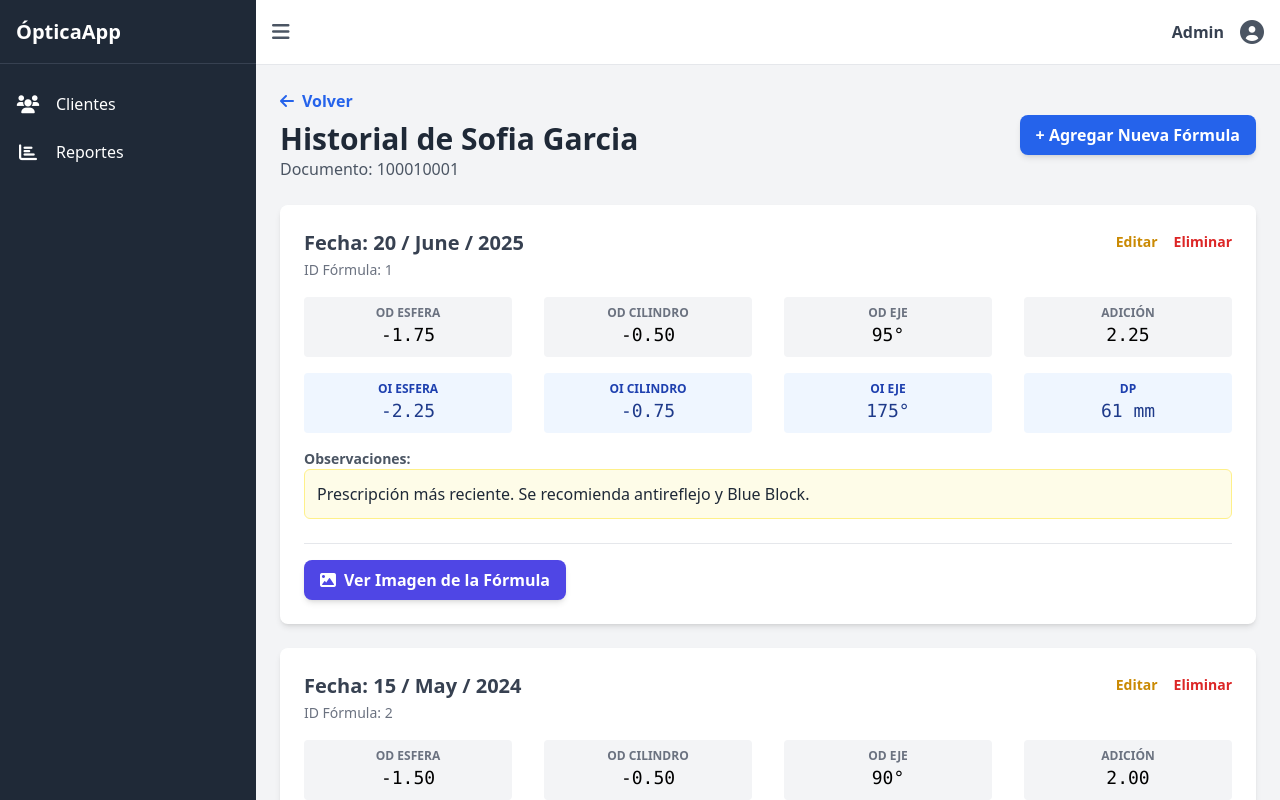
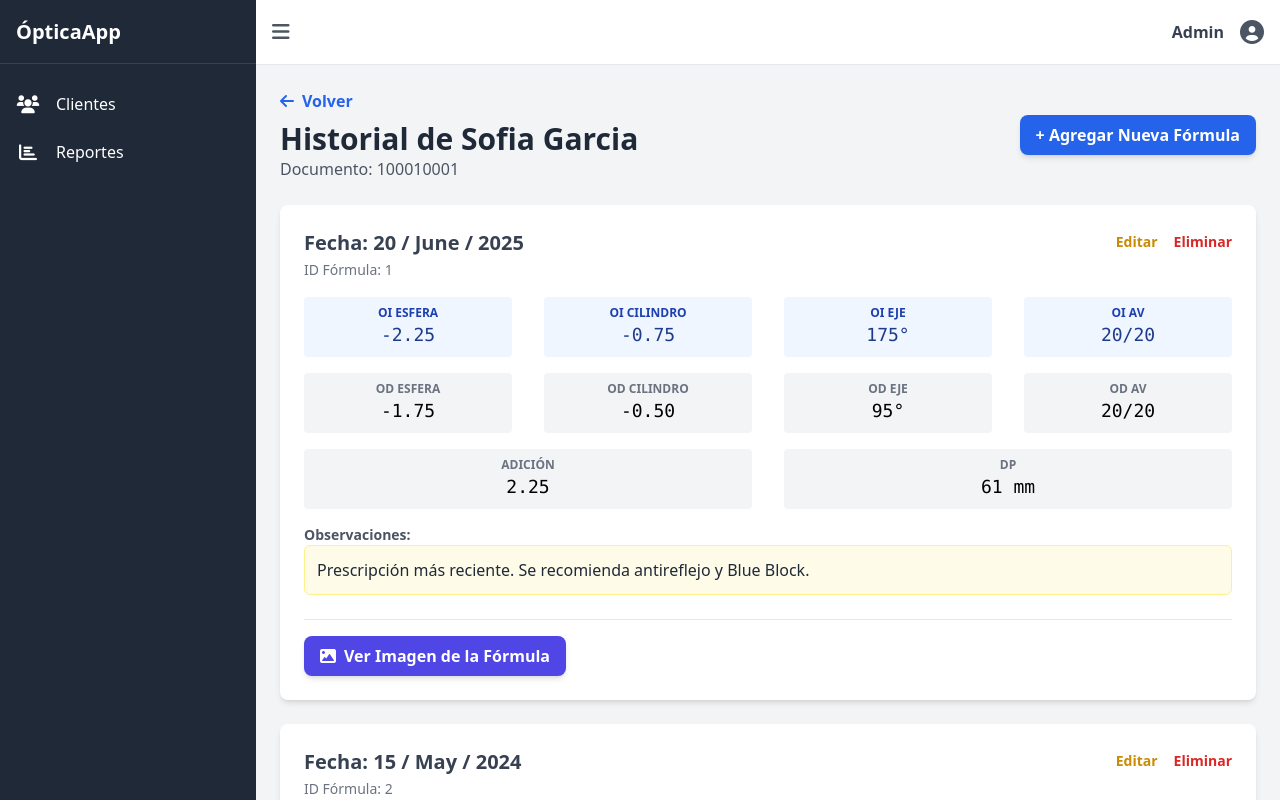
Before and after one commit to ckcristock/portafolio2025, an Angular app: page /prescriptions/1 in a window 1280 px wide. Built offline with nearby package versions, Linux system fonts and the light colour scheme.

Commit message:
valores reales de la formula agregados

```diff
--- a/src/app/components/prescription-list/prescription-list.component.html
+++ b/src/app/components/prescription-list/prescription-list.component.html
@@ -53,7 +53,30 @@
           </button>
         </div>
       </div>
-      <div class="grid grid-cols-2 sm:grid-cols-4 gap-x-8 gap-y-4 mb-4">
+      <!-- Tarjeta de datos actualizada con Agudeza Visual -->
+      <div class="grid grid-cols-2 md:grid-cols-4 gap-x-8 gap-y-4 mb-4">
+        <!-- Ojo Izquierdo -->
+        <div class="text-center p-2 bg-blue-50 rounded">
+          <div class="text-xs font-bold text-blue-800">OI ESFERA</div>
+          <div class="text-lg font-mono text-blue-900">
+            {{ p.oi_esfera | number : "1.2-2" }}
+          </div>
+        </div>
+        <div class="text-center p-2 bg-blue-50 rounded">
+          <div class="text-xs font-bold text-blue-800">OI CILINDRO</div>
+          <div class="text-lg font-mono text-blue-900">
+            {{ p.oi_cilindro | number : "1.2-2" }}
+          </div>
+        </div>
+        <div class="text-center p-2 bg-blue-50 rounded">
+          <div class="text-xs font-bold text-blue-800">OI EJE</div>
+          <div class="text-lg font-mono text-blue-900">{{ p.oi_eje }}°</div>
+        </div>
+        <div class="text-center p-2 bg-blue-50 rounded">
+          <div class="text-xs font-bold text-blue-800">OI AV</div>
+          <div class="text-lg font-mono text-blue-900">{{ p.oi_av }}</div>
+        </div>
+        <!-- Ojo Derecho -->
         <div class="text-center p-2 bg-gray-100 rounded">
           <div class="text-xs font-bold text-gray-500">OD ESFERA</div>
           <div class="text-lg font-mono">
@@ -71,32 +94,24 @@
           <div class="text-lg font-mono">{{ p.od_eje }}°</div>
         </div>
         <div class="text-center p-2 bg-gray-100 rounded">
+          <div class="text-xs font-bold text-gray-500">OD AV</div>
+          <div class="text-lg font-mono">{{ p.od_av }}</div>
+        </div>
+      </div>
+      <!-- Valores Adicionales -->
+      <div class="flex space-x-8 mt-4">
+        <div class="text-center p-2 bg-gray-100 rounded flex-1">
           <div class="text-xs font-bold text-gray-500">ADICIÓN</div>
           <div class="text-lg font-mono">
             {{ p.adicion | number : "1.2-2" }}
           </div>
         </div>
-        <div class="text-center p-2 bg-blue-50 rounded">
-          <div class="text-xs font-bold text-blue-800">OI ESFERA</div>
-          <div class="text-lg font-mono text-blue-900">
-            {{ p.oi_esfera | number : "1.2-2" }}
-          </div>
-        </div>
-        <div class="text-center p-2 bg-blue-50 rounded">
-          <div class="text-xs font-bold text-blue-800">OI CILINDRO</div>
-          <div class="text-lg font-mono text-blue-900">
-            {{ p.oi_cilindro | number : "1.2-2" }}
-          </div>
-        </div>
-        <div class="text-center p-2 bg-blue-50 rounded">
-          <div class="text-xs font-bold text-blue-800">OI EJE</div>
-          <div class="text-lg font-mono text-blue-900">{{ p.oi_eje }}°</div>
-        </div>
-        <div class="text-center p-2 bg-blue-50 rounded">
-          <div class="text-xs font-bold text-blue-800">DP</div>
-          <div class="text-lg font-mono text-blue-900">{{ p.dp }} mm</div>
+        <div class="text-center p-2 bg-gray-100 rounded flex-1">
+          <div class="text-xs font-bold text-gray-500">DP</div>
+          <div class="text-lg font-mono">{{ p.dp }} mm</div>
         </div>
       </div>
+
       <div *ngIf="p.observaciones" class="mt-4">
         <h4 class="font-semibold text-sm text-gray-600">Observaciones:</h4>
         <p
@@ -124,7 +139,7 @@
   </ng-template>
 </div>
 
-<!-- FORMULARIO MODAL PARA AGREGAR/EDITAR FÓRMULA -->
+<!-- FORMULARIO MODAL PARA AGREGAR/EDITAR FÓRMULA (ACTUALIZADO) -->
 <div
   *ngIf="showForm"
   class="fixed inset-0 bg-black bg-opacity-60 flex items-center justify-center z-50 p-4"
@@ -136,14 +151,12 @@
       {{ isEditing ? "Editar Fórmula Optométrica" : "Agregar Nueva Fórmula" }}
     </h3>
     <form (ngSubmit)="savePrescription()" #prescriptionForm="ngForm">
-      <!-- Sección de Datos Generales -->
       <fieldset class="mb-6">
         <div class="grid grid-cols-1 md:grid-cols-2 gap-4">
           <div>
             <label class="block text-sm font-medium text-gray-700"
               >Fecha de la Fórmula</label
-            >
-            <input
+            ><input
               type="date"
               [(ngModel)]="currentPrescription.fecha"
               name="fecha"
@@ -152,11 +165,9 @@
             />
           </div>
           <div>
-            <!-- AÑADIDO: Campo para subir la imagen -->
             <label class="block text-sm font-medium text-gray-700"
               >Subir Imagen de la Fórmula</label
-            >
-            <input
+            ><input
               type="file"
               (change)="onFileSelected($event)"
               accept="image/*"
@@ -166,9 +177,9 @@
         </div>
       </fieldset>
 
-      <!-- Sección de Graduación -->
+      <!-- Sección de Graduación Reordenada -->
       <div class="grid grid-cols-1 md:grid-cols-2 gap-x-8">
-        <!-- Columna Ojo Izquierdo -->
+        <!-- Columna Ojo Izquierdo (A LA IZQUIERDA) -->
         <fieldset class="border rounded-md p-4">
           <legend class="text-lg font-semibold text-blue-800 px-2">
             Ojo Izquierdo (OI)
@@ -177,8 +188,7 @@
             <div>
               <label class="block text-sm font-medium text-gray-700"
                 >Esfera</label
-              >
-              <input
+              ><input
                 type="number"
                 step="0.01"
                 [(ngModel)]="currentPrescription.oi_esfera"
@@ -190,8 +200,7 @@
             <div>
               <label class="block text-sm font-medium text-gray-700"
                 >Cilindro</label
-              >
-              <input
+              ><input
                 type="number"
                 step="0.01"
                 [(ngModel)]="currentPrescription.oi_cilindro"
@@ -201,8 +210,8 @@
               />
             </div>
             <div>
-              <label class="block text-sm font-medium text-gray-700">Eje</label>
-              <input
+              <label class="block text-sm font-medium text-gray-700">Eje</label
+              ><input
                 type="number"
                 [(ngModel)]="currentPrescription.oi_eje"
                 name="oi_eje"
@@ -210,9 +219,21 @@
                 class="mt-1 p-2 border rounded-md w-full"
               />
             </div>
+            <div>
+              <label class="block text-sm font-medium text-gray-700"
+                >Agudeza Visual (AV)</label
+              ><input
+                type="text"
+                [(ngModel)]="currentPrescription.oi_av"
+                name="oi_av"
+                placeholder="Ej: 20/20"
+                required
+                class="mt-1 p-2 border rounded-md w-full"
+              />
+            </div>
           </div>
         </fieldset>
-        <!-- Columna Ojo Derecho -->
+        <!-- Columna Ojo Derecho (A LA DERECHA) -->
         <fieldset class="border rounded-md p-4">
           <legend class="text-lg font-semibold text-gray-800 px-2">
             Ojo Derecho (OD)
@@ -221,8 +242,7 @@
             <div>
               <label class="block text-sm font-medium text-gray-700"
                 >Esfera</label
-              >
-              <input
+              ><input
                 type="number"
                 step="0.01"
                 [(ngModel)]="currentPrescription.od_esfera"
@@ -234,8 +254,7 @@
             <div>
               <label class="block text-sm font-medium text-gray-700"
                 >Cilindro</label
-              >
-              <input
+              ><input
                 type="number"
                 step="0.01"
                 [(ngModel)]="currentPrescription.od_cilindro"
@@ -245,11 +264,23 @@
               />
             </div>
             <div>
-              <label class="block text-sm font-medium text-gray-700">Eje</label>
-              <input
+              <label class="block text-sm font-medium text-gray-700">Eje</label
+              ><input
                 type="number"
                 [(ngModel)]="currentPrescription.od_eje"
                 name="od_eje"
+                required
+                class="mt-1 p-2 border rounded-md w-full"
+              />
+            </div>
+            <div>
+              <label class="block text-sm font-medium text-gray-700"
+                >Agudeza Visual (AV)</label
+              ><input
+                type="text"
+                [(ngModel)]="currentPrescription.od_av"
+                name="od_av"
+                placeholder="Ej: 20/20"
                 required
                 class="mt-1 p-2 border rounded-md w-full"
               />
@@ -258,7 +289,6 @@
         </fieldset>
       </div>
 
-      <!-- Sección Adicional -->
       <fieldset class="border rounded-md p-4 mt-6">
         <legend class="text-lg font-semibold text-gray-800 px-2">
           Valores Adicionales
@@ -267,8 +297,7 @@
           <div>
             <label class="block text-sm font-medium text-gray-700"
               >Adición</label
-            >
-            <input
+            ><input
               type="number"
               step="0.01"
               [(ngModel)]="currentPrescription.adicion"
@@ -280,8 +309,7 @@
           <div>
             <label class="block text-sm font-medium text-gray-700"
               >Distancia Pupilar (DP)</label
-            >
-            <input
+            ><input
               type="number"
               step="0.1"
               [(ngModel)]="currentPrescription.dp"
@@ -292,13 +320,10 @@
           </div>
         </div>
       </fieldset>
-
-      <!-- Observaciones -->
       <div class="mt-6">
         <label class="block text-sm font-medium text-gray-700"
           >Observaciones</label
-        >
-        <textarea
+        ><textarea
           [(ngModel)]="currentPrescription.observaciones"
           name="observaciones"
           class="mt-1 p-2 border rounded-md w-full"
@@ -312,9 +337,8 @@
           (click)="closeForm()"
           class="bg-gray-300 hover:bg-gray-400 text-gray-800 font-bold py-2 px-4 rounded-lg mr-2"
         >
-          Cancelar
-        </button>
-        <button
+          Cancelar</button
+        ><button
           type="submit"
           [disabled]="!prescriptionForm.form.valid"
           class="bg-green-500 hover:bg-green-600 text-white font-bold py-2 px-4 rounded-lg disabled:opacity-50"
@@ -326,7 +350,6 @@
   </div>
 </div>
 
-<!-- Modal para ver imagen (sin cambios) -->
 <div
   *ngIf="selectedImageUrl"
   (click)="closeImageModal()"
--- a/src/app/components/prescription-list/prescription-list.component.ts
+++ b/src/app/components/prescription-list/prescription-list.component.ts
@@ -25,8 +25,6 @@ export class PrescriptionListComponent implements OnInit {
   showForm = false;
   isEditing = false;
   currentPrescription!: Omit<Prescription, 'id_formula'> | Prescription;
-
-  // AÑADIDO: Propiedad para guardar el archivo de imagen seleccionado
   selectedFile: File | null = null;
 
   constructor(
@@ -58,7 +56,6 @@ export class PrescriptionListComponent implements OnInit {
     );
   }
 
-  // AÑADIDO: Método para capturar el archivo del input
   onFileSelected(event: any): void {
     const file: File = event.target.files[0];
     if (file) {
@@ -67,13 +64,8 @@ export class PrescriptionListComponent implements OnInit {
   }
 
   savePrescription(): void {
-    // Aquí es donde en un futuro enviarías el this.selectedFile a tu backend.
-    // El backend lo subiría a Azure, y te devolvería la URL.
-    // Luego, asignarías esa URL a this.currentPrescription.imageUrl
-    // antes de llamar al servicio de guardar.
     console.log('Archivo seleccionado:', this.selectedFile);
 
-    // Como estamos simulando, si hay un archivo, le pondremos una URL de placeholder.
     if (this.selectedFile) {
       this.currentPrescription.imageUrl =
         'https://i.postimg.cc/J4v1h6V7/eyeglass-prescription-example.png';
@@ -98,9 +90,30 @@ export class PrescriptionListComponent implements OnInit {
     }
   }
 
+  getInitialPrescriptionForm(): Omit<
+    Prescription,
+    'id_formula' | 'id_cliente'
+  > {
+    return {
+      fecha: formatDate(new Date(), 'yyyy-MM-dd', 'en'),
+      od_esfera: 0,
+      od_cilindro: 0,
+      od_eje: 0,
+      od_av: '20/20',
+      oi_esfera: 0,
+      oi_cilindro: 0,
+      oi_eje: 0,
+      oi_av: '20/20',
+      dp: 0,
+      adicion: 0,
+      observaciones: '',
+      imageUrl: '',
+    };
+  }
+
   openAddForm(): void {
     this.isEditing = false;
-    this.selectedFile = null; // Limpiar archivo previo
+    this.selectedFile = null;
     this.currentPrescription = {
       ...this.getInitialPrescriptionForm(),
       id_cliente: this.clientId,
@@ -110,7 +123,7 @@ export class PrescriptionListComponent implements OnInit {
 
   openEditForm(prescription: Prescription): void {
     this.isEditing = true;
-    this.selectedFile = null; // Limpiar archivo previo
+    this.selectedFile = null;
     this.currentPrescription = { ...prescription };
     this.showForm = true;
   }
@@ -127,25 +140,6 @@ export class PrescriptionListComponent implements OnInit {
     }
   }
 
-  getInitialPrescriptionForm(): Omit<
-    Prescription,
-    'id_formula' | 'id_cliente'
-  > {
-    return {
-      fecha: formatDate(new Date(), 'yyyy-MM-dd', 'en'),
-      od_esfera: 0,
-      od_cilindro: 0,
-      od_eje: 0,
-      oi_esfera: 0,
-      oi_cilindro: 0,
-      oi_eje: 0,
-      dp: 0,
-      adicion: 0,
-      observaciones: '',
-      imageUrl: '',
-    };
-  }
-
   showImage(imageUrl: string): void {
     this.selectedImageUrl = imageUrl;
   }
--- a/src/app/models/data.models.ts
+++ b/src/app/models/data.models.ts
@@ -15,11 +15,13 @@ export interface Prescription {
   od_esfera: number;
   od_cilindro: number;
   od_eje: number;
+  od_av: string; // <-- AÑADIDO: Agudeza Visual Ojo Derecho
   oi_esfera: number;
   oi_cilindro: number;
   oi_eje: number;
+  oi_av: string; // <-- AÑADIDO: Agudeza Visual Ojo Izquierdo
   dp: number;
   adicion: number;
   observaciones: string;
-  imageUrl?: string; // <-- AÑADIDO: Propiedad para la URL de la imagen (opcional)
+  imageUrl?: string;
 }
```
Also changed, not shown: src/app/services/prescription.service.ts (+8 -2 lines).
